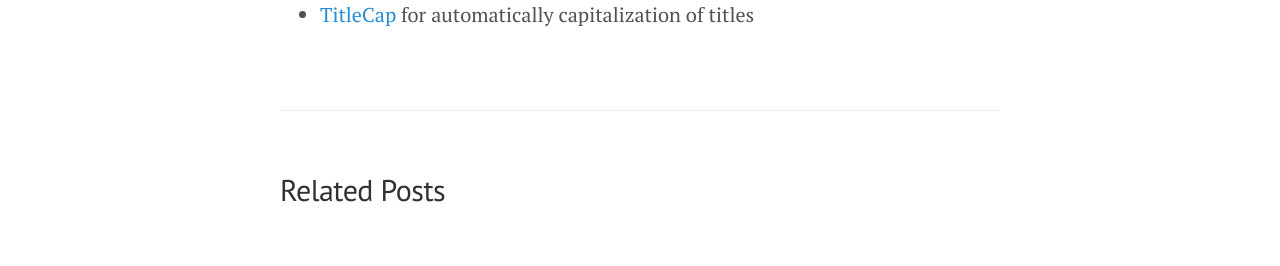
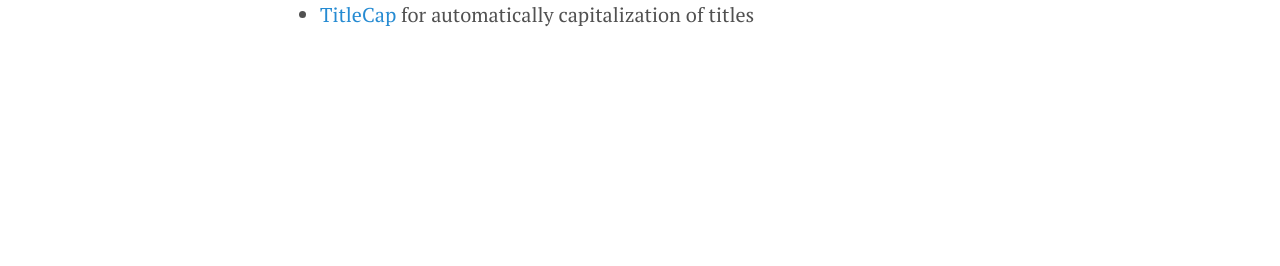
Before and after one commit to LiYanStat/wenjie2wang.github.io, a Jekyll site: the page built from _posts/2016-09-02-bibtex.md, in a window 1280 px wide. Shown: the part 1803-2069 px from the top of the page. Built offline with Jekyll 4.4.1, drawn with Linux system fonts in a browser that asks for light colours; after the commit the page ends 1913 px from its top, so only the background shows below that.

Commit message:
tuning on layouts

```diff
--- a/_layouts/default.html
+++ b/_layouts/default.html
@@ -3,13 +3,13 @@
 
   {% include head.html %}
 
-  <body>
+  <body class="sidebar-overlay">
 
     {% include sidebar.html %}
 
     <!-- Wrap is the content to shift when toggling the sidebar. We wrap the
          content to avoid any CSS collisions with our real content. -->
-      <body class="sidebar-overlay">
+      <body>
 
           <div class="wrap">
               <div class="masthead">
--- a/_layouts/page.html
+++ b/_layouts/page.html
@@ -4,6 +4,6 @@
 
 
 <div class="page">
-    <!-- <h1 class="page-title">{{ page.title }}</h1> -->
+    <h2 class="page-title">{{ page.title }}</h2>
     {{ content }}
 </div>
--- a/_layouts/post.html
+++ b/_layouts/post.html
@@ -8,8 +8,8 @@
   {{ content }}
 </div>
 
-<div class="related">
-  <h2>Related Posts</h2>
+<!-- <div class="related">
+     <h3>Related Posts</h3>
      <ul class="related-posts">
      {% for post in site.related_posts limit:3 %}
      <li>
@@ -22,4 +22,4 @@
      </li>
      {% endfor %}
      </ul>
-</div>
+     </div> -->
```
Lines whose indentation alone changed are shown as unchanged.
